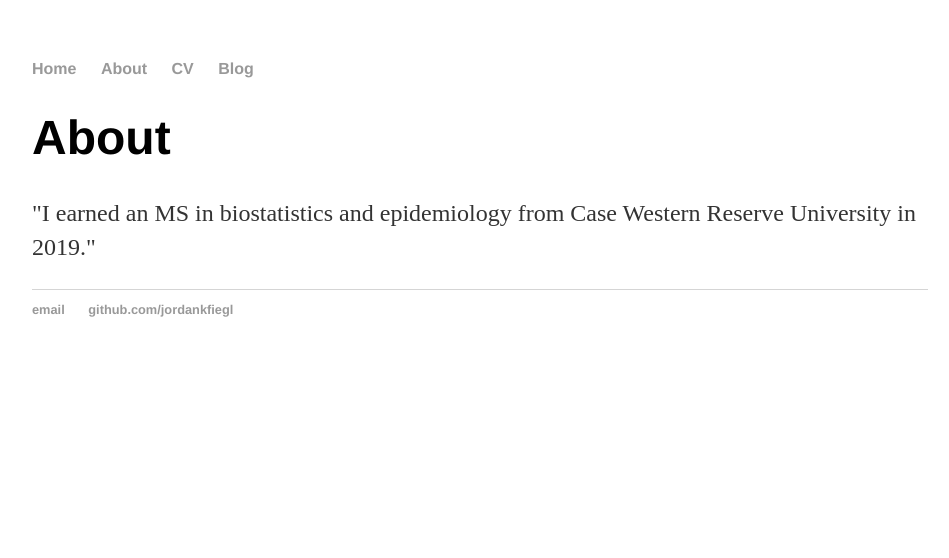
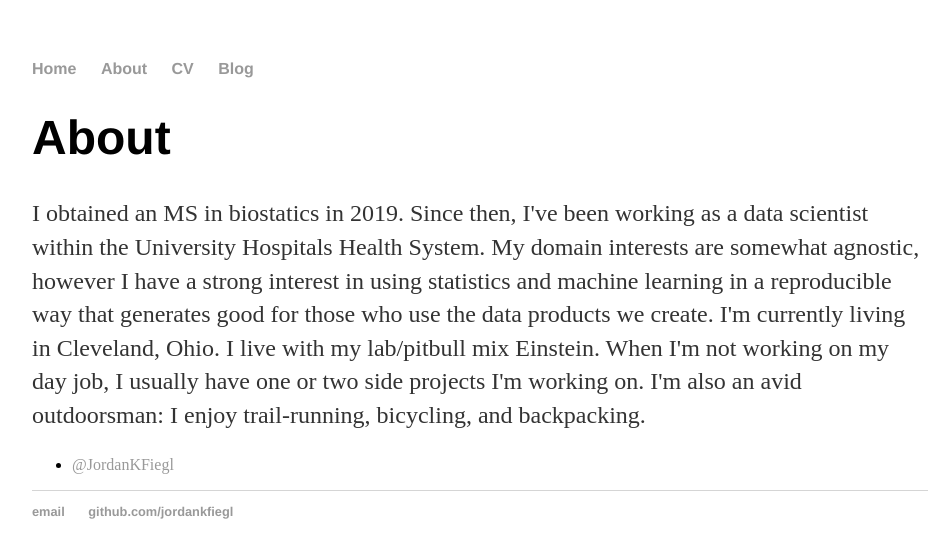
Before and after one commit to JORDANKFIEGL/jordankfiegl.github.io, a Jekyll site: the page built from about/index.html, in a window 1280 px wide. Shown: the top 558 px of the page, without its empty margins (160-1109 px from the left). Built offline with Jekyll 4.4.1, drawn with Linux system fonts in a browser that asks for light colours.

Commit message:
Update index.html

```diff
--- a/about/index.html
+++ b/about/index.html
@@ -1,8 +1,13 @@
 ---
 layout: default
-title: About Jordan Fiegl
+title: About Hank Quinlan
 ---
-<div class="blurb">
-	<h1>About</h1>
-	<p>"I earned an MS in biostatistics and epidemiology from Case Western Reserve University in 2019."</p>
-</div><!-- /.blurb -->
+
+		<div class="about">
+			<h1>About</h1>
+			<p>I obtained an MS in biostatics in 2019. Since then, I've been working as a data scientist within the University Hospitals Health System. My domain interests are somewhat agnostic, however I have a strong interest in using statistics and machine learning in a reproducible way that generates good for those who use the data products we create. I'm currently living in Cleveland, Ohio. I live with my lab/pitbull mix Einstein. When I'm not working on my day job, I usually have one or two side projects I'm working on. I'm also an avid outdoorsman: I enjoy trail-running, bicycling, and backpacking.</p>
+
+			<ul class="contacts">
+				<li><a href="#">@JordanKFiegl</a></li>
+				</ul>
+		</div>
```
